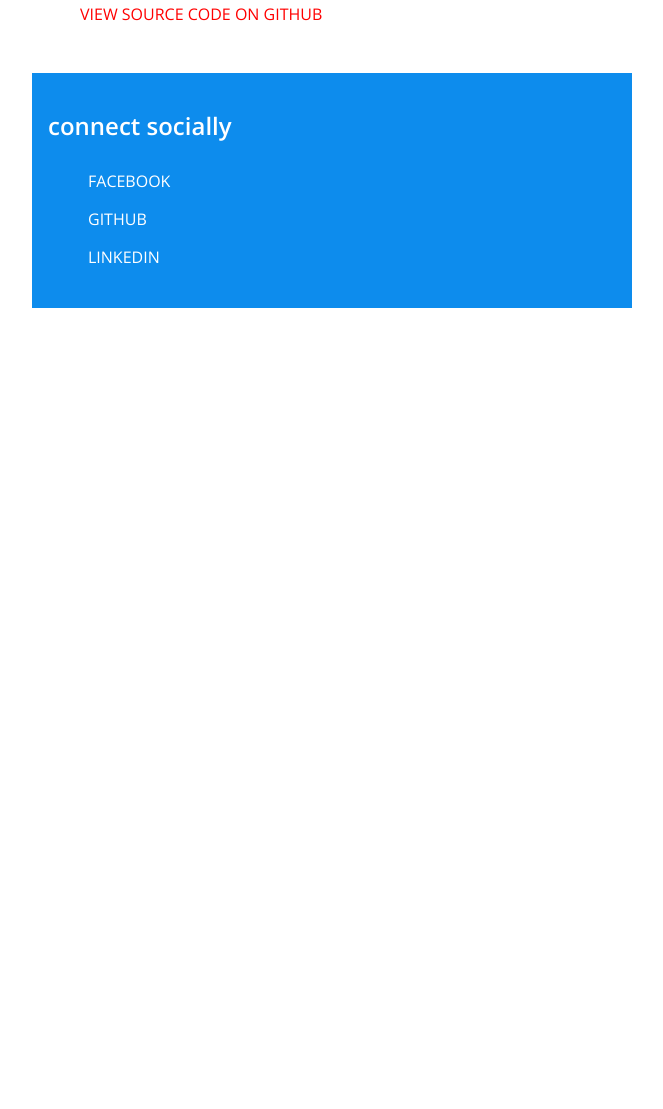
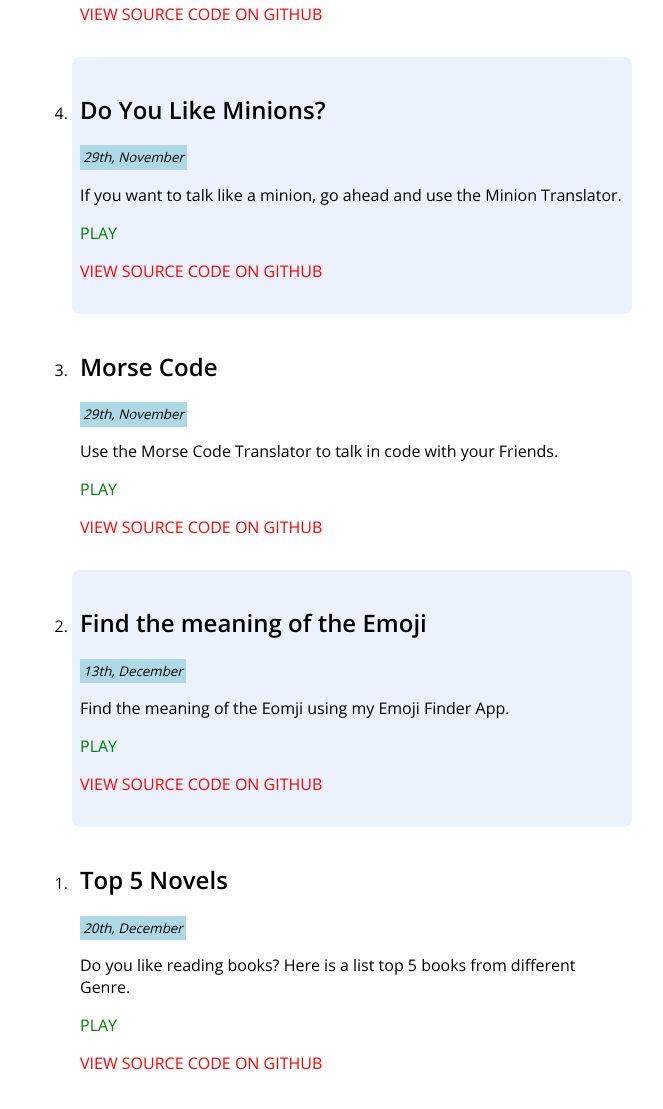
Before and after one commit to MruDe13/JavaScript, a plain HTML site: page pages/projects.html in a window 1280 px wide. Shown: the part 764-1873 px from the top of the page, without its empty margins (308-971 px from the left). Before the commit the page ends 1072 px from the top, so only its background shows below. Drawn offline with nearby package versions, Linux system fonts and the light colour scheme.

Commit message:
Updated with all projects

```diff
--- a/pages/projects.html
+++ b/pages/projects.html
@@ -40,6 +40,36 @@
             <p><a class="source-code" href="https://github.com/MruDe13/JavaScript/blob/master/index.html">VIEW SOURCE CODE ON GITHUB</a></p>
 
         </li>
+        <li class="off-bg">
+            <h2>Do You Like Minions?</h2>
+            <small class="date">29th, November</small>
+            <p>If you want to talk like a minion, go ahead and use the Minion Translator.</p>
+            <p><a class="play" href="https://talklikeminions.netlify.app/">PLAY</a></p>
+            <p><a class="source-code" href="https://github.com/MruDe13/Fetch_API/blob/main/index.html">VIEW SOURCE CODE ON GITHUB</a></p>
+        </li>
+        <li class="on-bg">
+            <h2>Morse Code</h2>
+            <small class="date">29th, November</small>
+            <p>Use the Morse Code Translator to talk in code with your Friends.</p>
+            <p><a class="play" href="https://morsedemorse.netlify.app/">PLAY</a></p>
+            <p><a class="source-code" href="https://github.com/MruDe13/MorseCodeDeCode/blob/main/index.html">VIEW SOURCE CODE ON GITHUB</a></p>
+
+        </li>
+        <li class="off-bg">
+            <h2>Find the meaning of the Emoji</h2>
+            <small class="date">13th, December</small>
+            <p>Find the meaning of the Eomji using my Emoji Finder App.</p>
+            <p><a class="play" href="https://d7suo.csb.app/">PLAY</a></p>
+            <p><a class="source-code" href="https://github.com/MruDe13/Emoji_Finder">VIEW SOURCE CODE ON GITHUB</a></p>
+        </li>
+        <li class="on-bg">
+            <h2>Top 5 Novels</h2>
+            <small class="date">20th, December</small>
+            <p>Do you like reading books? Here is a list top 5 books from different Genre.</p>
+            <p><a class="play" href="https://9kl16.csb.app/">PLAY</a></p>
+            <p><a class="source-code" href="https://github.com/MruDe13/Top5Books">VIEW SOURCE CODE ON GITHUB</a></p>
+
+        </li>
     </ol>
     <footer class="foot-media">
         <h2> connect socially</h2>
```
